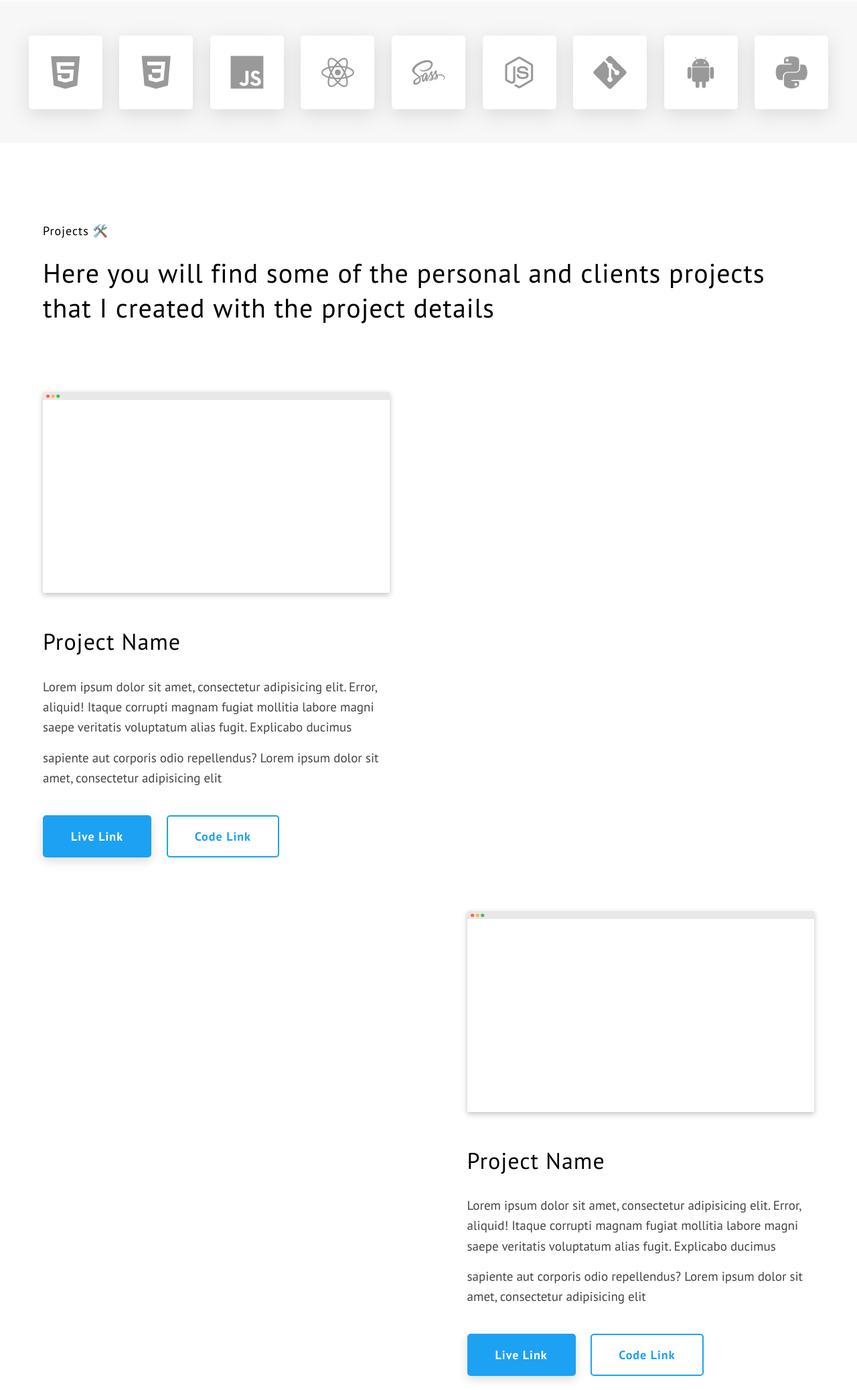
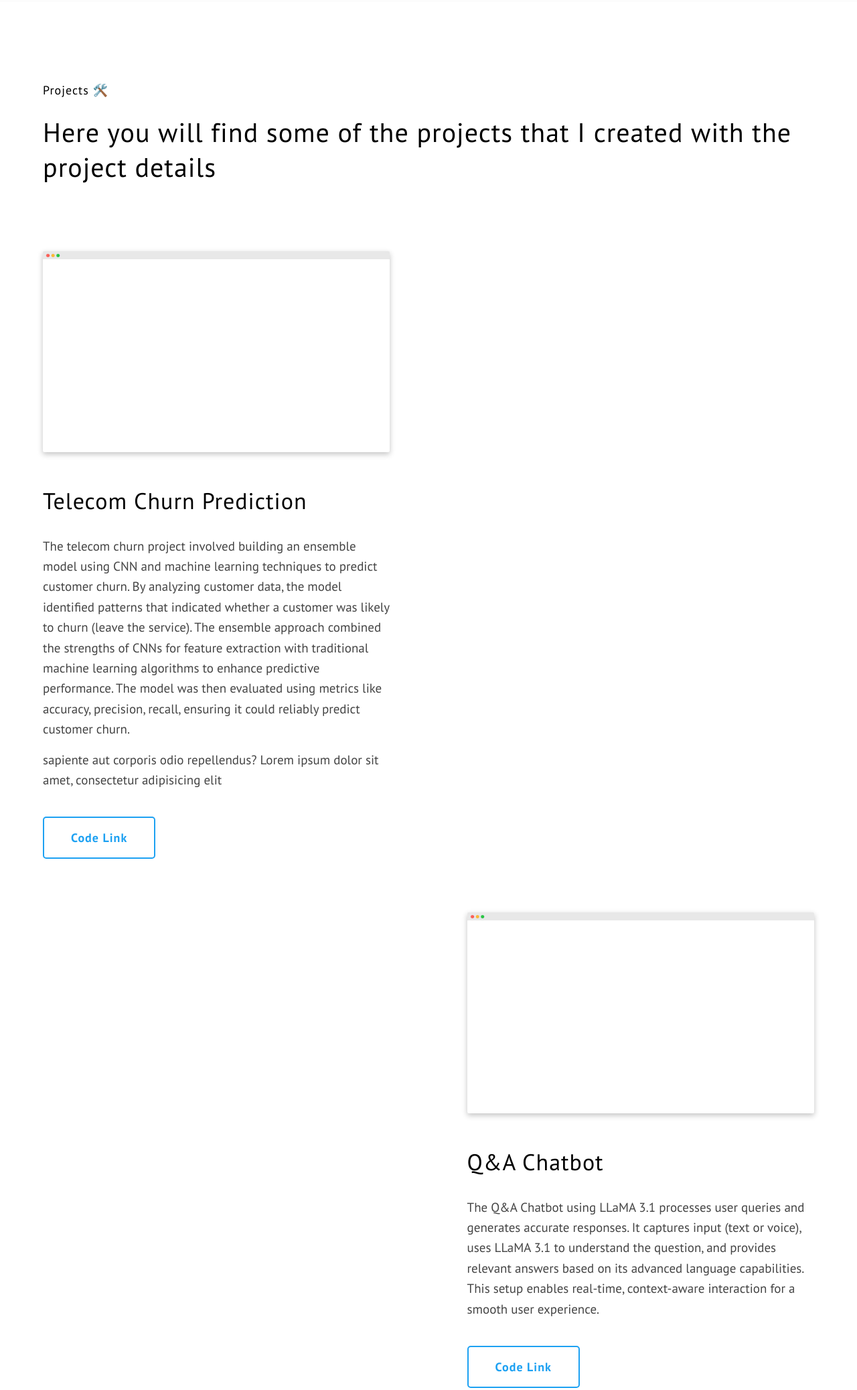
Before and after one commit to yanlinnn15/portfolio-yanlin, a plain HTML site: page index.html in a window 1280 px wide. Shown: the part 1920-3995 px from the top of the page at 67% size. Drawn offline with nearby package versions, Linux system fonts and the light colour scheme.

Commit message:
Update index.html

```diff
--- a/index.html
+++ b/index.html
@@ -135,44 +135,12 @@
       </div>
     </div>
   </section>
-  <section class="skills-showcase">
-    <ul class="skills-showcase__list">
-      <li class="skills-showcase__list-item">
-        <i class="devicon-html5-plain"></i>
-      </li>
-      <li class="skills-showcase__list-item">
-        <i class="devicon-css3-plain"></i>
-      </li>
-      <li class="skills-showcase__list-item">
-        <i class="devicon-javascript-plain"></i>
-      </li>
-      <li class="skills-showcase__list-item">
-        <i class="devicon-react-original"></i>
-      </li>
-      <li class="skills-showcase__list-item">
-        <i class="devicon-sass-original"></i>
-      </li>
-      <li class="skills-showcase__list-item">
-        <i class="devicon-nodejs-plain"></i>
-      </li>
-      <li class="skills-showcase__list-item">
-        <i class="devicon-git-plain"></i>
-      </li>
-
-      <li class="skills-showcase__list-item">
-        <i class="devicon-android-plain"></i>
-      </li>
-      <li class="skills-showcase__list-item">
-        <i class="devicon-python-plain"></i>
-      </li>
-    </ul>
-  </section>
   <section id="projects" class="projects main-section">
     <div class="main-container">
       <h2 class="heading-secondary projects__heading-secondary">
         <span class="heading-secondary__sm"> Projects 🛠️</span>
         <span class="heading-secondary__main">
-          Here you will find some of the personal and clients projects that I created with the project details
+          Here you will find some of the projects that I created with the project details
         </span>
       </h2>
       <div class="main-section__content">
@@ -188,16 +156,18 @@
                 <img src="./assets/mock.png" alt="Project Image" class="projects__list-item-img" />
               </div>
               <h3 class="heading-tertiary projects__list-item-heading-tertiary">
-                Project Name
+                Telecom Churn Prediction
               </h3>
               <!-- <hr class="projects__title-text-divider" /> -->
 
               <p class="text-primary projects__list-item-text-primary">
                 <span>
-                  Lorem ipsum dolor sit amet, consectetur adipisicing elit.
-                  Error, aliquid! Itaque corrupti magnam fugiat mollitia
-                  labore magni saepe veritatis voluptatum alias fugit.
-                  Explicabo ducimus
+                  The telecom churn project involved building an ensemble model using CNN
+                  and machine learning techniques to predict customer churn. By analyzing customer data,
+                  the model identified patterns that indicated whether a customer was likely to churn (leave the service).
+                  The ensemble approach combined the strengths of CNNs for feature extraction with traditional machine learning algorithms
+                  to enhance predictive performance. The model was then evaluated using metrics like accuracy,
+                  precision, recall, ensuring it could reliably predict customer churn.
                 </span>
                 <!-- <br />
                   <br /> -->
@@ -206,10 +176,7 @@
                   sit amet, consectetur adipisicing elit
                 </span>
               </p>
-              <button class="btn btn-theme projects__btn-theme">
-                Live Link
-              </button>
-              <button class="btn btn-inv projects__btn-inv">Code Link</button>
+              <button class="btn btn-inv projects__btn-inv" onclick="window.location.href='https://github.com/yanlinnn15/churnprediction';">Code Link</button>
             </div>
           </div>
           <div class="projects__list-item projects__list-item--inv">
@@ -218,28 +185,19 @@
                 <img src="./assets/mock.png" alt="Project Image" class="projects__list-item-img" />
               </div>
               <h3 class="heading-tertiary projects__list-item-heading-tertiary">
-                Project Name
+                Q&A Chatbot
               </h3>
               <!-- <hr class="projects__title-text-divider" /> -->
 
               <p class="text-primary projects__list-item-text-primary">
                 <span>
-                  Lorem ipsum dolor sit amet, consectetur adipisicing elit.
-                  Error, aliquid! Itaque corrupti magnam fugiat mollitia
-                  labore magni saepe veritatis voluptatum alias fugit.
-                  Explicabo ducimus
-                </span>
-                <!-- <br />
-                  <br /> -->
-                <span>
-                  sapiente aut corporis odio repellendus? Lorem ipsum dolor
-                  sit amet, consectetur adipisicing elit
+                  The Q&A Chatbot using LLaMA 3.1 processes user queries and generates accurate responses.
+                  It captures input (text or voice), uses LLaMA 3.1 to understand the question,
+                  and provides relevant answers based on its advanced language capabilities.
+                  This setup enables real-time, context-aware interaction for a smooth user experience.
                 </span>
               </p>
-              <button class="btn btn-theme projects__btn-theme">
-                Live Link
-              </button>
-              <button class="btn btn-inv projects__btn-inv">Code Link</button>
+              <button class="btn btn-inv projects__btn-inv" onclick="window.location.href='https://github.com/yanlinnn15/v2t';">Code Link</button>
             </div>
             <div class="projects__list-item-count">
               <span class="projects__list-item-count-num"> 2 </span>
@@ -258,28 +216,17 @@
                 <img src="./assets/mock.png" alt="Project Image" class="projects__list-item-img" />
               </div>
               <h3 class="heading-tertiary projects__list-item-heading-tertiary">
-                Project Name
+                FastFood Recognition System
               </h3>
               <!-- <hr class="projects__title-text-divider" /> -->
 
               <p class="text-primary projects__list-item-text-primary">
                 <span>
-                  Lorem ipsum dolor sit amet, consectetur adipisicing elit.
-                  Error, aliquid! Itaque corrupti magnam fugiat mollitia
-                  labore magni saepe veritatis voluptatum alias fugit.
-                  Explicabo ducimus
-                </span>
-                <!-- <br />
-                  <br /> -->
-                <span>
-                  sapiente aut corporis odio repellendus? Lorem ipsum dolor
-                  sit amet, consectetur adipisicing elit
+                  A simple fast food brand recognition system using Linear Discriminant Analysis (LDA)
+                  for dimensionality reduction and K-Nearest Neighbors (KNN) for classification.
                 </span>
               </p>
-              <button class="btn btn-theme projects__btn-theme">
-                Live Link
-              </button>
-              <button class="btn btn-inv projects__btn-inv">Code Link</button>
+              <button class="btn btn-inv projects__btn-inv" onclick="window.location.href='https://github.com/yanlinnn15/FastFoodRecognition';">Code Link</button>
             </div>
           </div>
           <div class="projects__list-item projects__list-item--inv">
@@ -288,28 +235,21 @@
                 <img src="./assets/mock.png" alt="Project Image" class="projects__list-item-img" />
               </div>
               <h3 class="heading-tertiary projects__list-item-heading-tertiary">
-                Project Name
+                Online Grocery Website
               </h3>
               <!-- <hr class="projects__title-text-divider" /> -->
 
               <p class="text-primary projects__list-item-text-primary">
                 <span>
-                  Lorem ipsum dolor sit amet, consectetur adipisicing elit.
-                  Error, aliquid! Itaque corrupti magnam fugiat mollitia
-                  labore magni saepe veritatis voluptatum alias fugit.
-                  Explicabo ducimus
-                </span>
-                <!-- <br />
-                  <br /> -->
-                <span>
-                  sapiente aut corporis odio repellendus? Lorem ipsum dolor
-                  sit amet, consectetur adipisicing elit
+                  An online grocery website built with PHP, HTML, CSS, and JavaScript lets
+                  users browse products, add items to a cart, and make purchases.
+                  PHP handles backend functions like user authentication and order processing,
+                  while JavaScript manages dynamic interactions on the front end.
                 </span>
               </p>
-              <button class="btn btn-theme projects__btn-theme">
-                Live Link
+              <button class="btn btn-inv projects__btn-inv" onclick="window.location.href='https://github.com/yanlinnn15/GroceryStore';">
+                Code Link
               </button>
-              <button class="btn btn-inv projects__btn-inv">Code Link</button>
             </div>
             <div class="projects__list-item-count">
               <span class="projects__list-item-count-num"> 4 </span>
@@ -326,28 +266,17 @@
       <h2 class="heading-secondary">
         <span class="heading-secondary__sm"> Contact 📞</span>
         <span class="heading-secondary__main">
-          Feel free to Contact me by submitting the form below and I will get back to you as soon as possible
+          Feel free to reach out to me via email or LinkedIn.
         </span>
       </h2>
       <div class="main-section__content">
-        <div class="contact__form-cont">
-          <form class="contact__form">
-            <div class="contact__form-field">
-              <label for="name" class="contact__form-field-label">Name</label>
-              <input placeholder="Enter Your Name" type="text" class="contact__form-field-input" />
-            </div>
-            <div class="contact__form-field">
-              <label for="name" class="contact__form-field-label">Email</label>
-              <input placeholder="Enter Your Email" type="text" class="contact__form-field-input" />
-            </div>
-            <div class="contact__form-field">
-              <label for="name" class="contact__form-field-label">Message</label>
-              <textarea placeholder="Enter Your Message" name="message" id="" cols="30" rows="10"
-                class="contact__form-field-input"></textarea>
-            </div>
-            <button type="submit" class="contact__form-submit">Submit</button>
-          </form>
-          <div class="contact__form-visual"></div>
+        <div class="contact__info-cont">
+          <p class="contact__info">
+            <strong>Email:</strong> yanlinnn155@gmail.com
+          </p>
+          <p class="contact__info">
+            <strong>LinkedIn:</strong> <a href="https://www.linkedin.com/in/yan-lin-tan-524a05201/" target="_blank">https://www.linkedin.com/in/yan-lin-tan-524a05201/</a>
+          </p>
         </div>
       </div>
     </div>
@@ -371,36 +300,17 @@
         </ul>
         <div class="main-footer__mid-line"></div>
         <div class="main-footer__socials">
-          <a href="#" class="main-footer__social-link">
+          <a href="https://yanlinnn15.github.io/portfolio-yanlin/#" class="main-footer__social-link">
             <img
               src="https://d33wubrfki0l68.cloudfront.net/5557d5a11584d7201a38ee1a95200f57a4cc0f88/15085/assets/png/github-ico.png"
               alt="" class="main-footer__social-link-icon" />
           </a>
-          <a href="#" class="main-footer__social-link">
-            <img src="./assets/icons8-instagram-48.png" alt="" class="main-footer__social-link-icon" />
-          </a>
-          <a href="#" class="main-footer__social-link">
-            <img src="./assets/icons8-twitter-50.png" alt="" class="main-footer__social-link-icon" />
-          </a>
-          <a href="#" class="main-footer__social-link">
+          <a href="https://www.linkedin.com/in/yan-lin-tan-524a05201/" class="main-footer__social-link">
             <img
               src="https://d33wubrfki0l68.cloudfront.net/7f29579dde49e02480372aa49f7189c5536b0118/34b92/assets/png/linkedin-ico.png"
               alt="" class="main-footer__social-link-icon" />
           </a>
-          <a href="#" class="main-footer__social-link">
-            <img src="./assets/icons8-pinterest-64.png" alt="" class="main-footer__social-link-icon" />
-          </a>
         </div>
-      </div>
-    </div>
-    <div class="main-footer__bottom">
-      <div class="main-container">
-        <p class="main-footer__bottom-txt">
-          <!-- If you can give me some credits or shoutout here by linking to my website, then that will help me a lot :) -->
-          <a target="_blank" href="https://github.com/rammcodes/wowfolio">WowFolio</a> Open-Source Template
-          <script>document.write(new Date().getFullYear())</script>. Made by
-          <a target="_blank" href="https://rammaheshwari.com">Ram Maheshwari</a>
-        </p>
       </div>
     </div>
   </footer>
```
